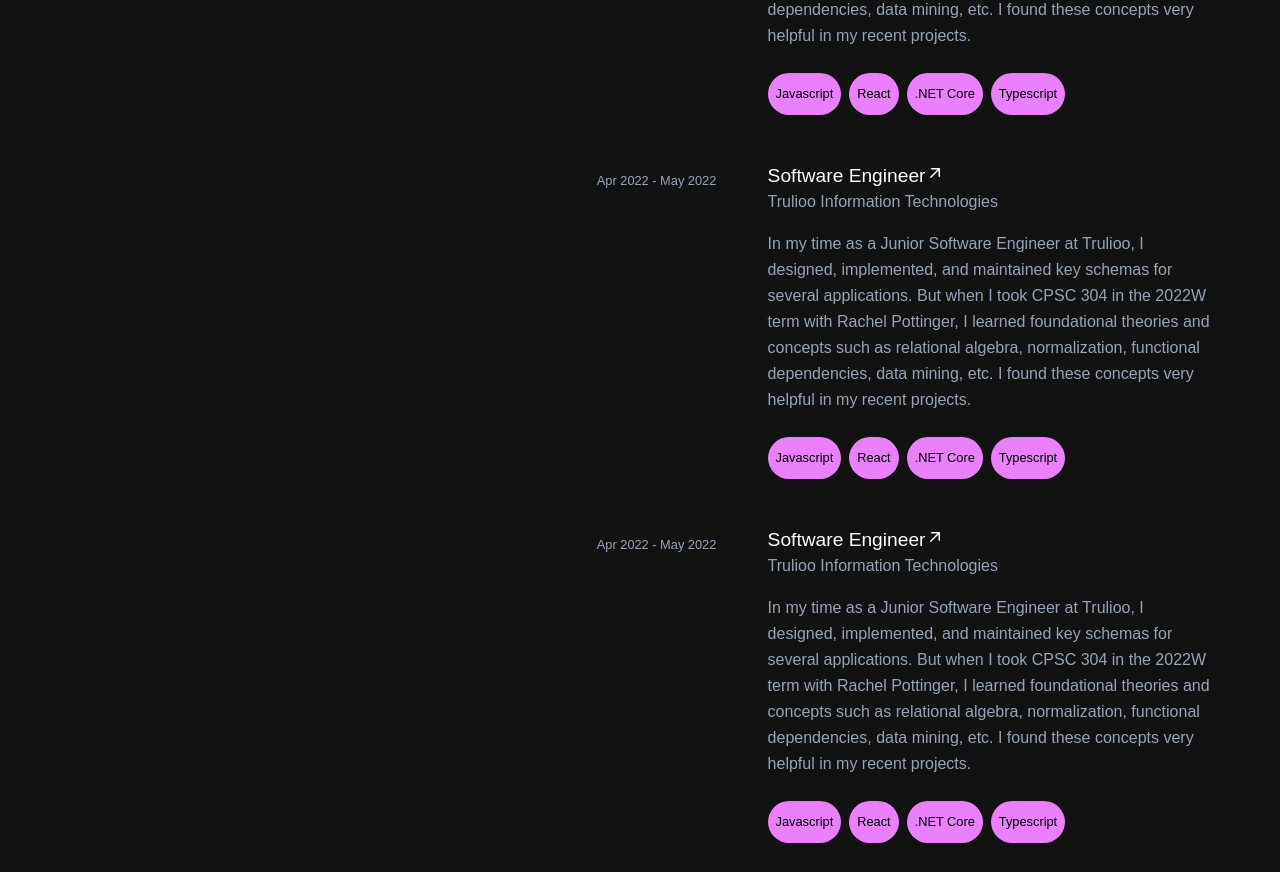
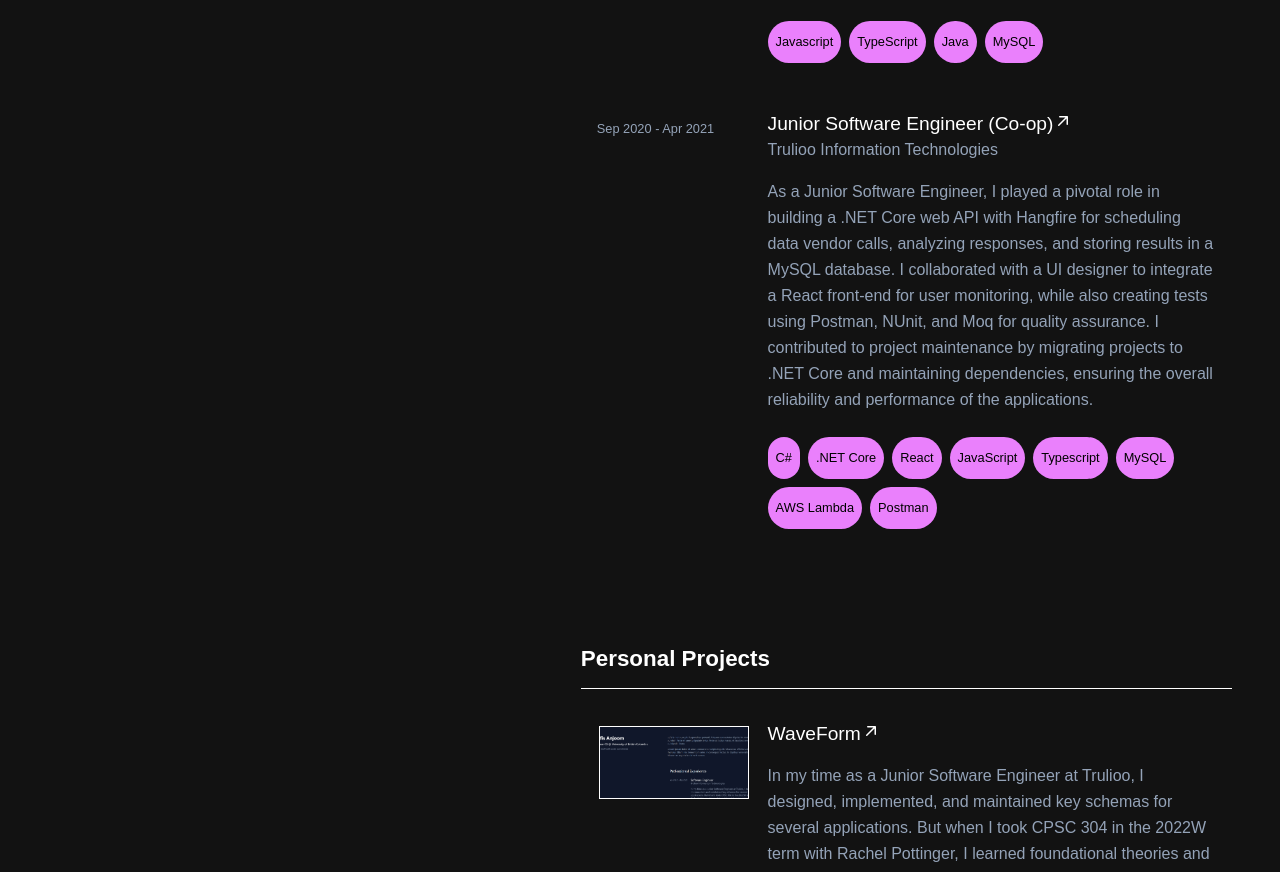
Before and after one commit to Nafis-Anjoom/Nafis-Anjoom.github.io, a plain HTML site: page index.html in a window 1280 px wide. Shown: the part 791-1663 px from the top of the page. Drawn offline with Linux system fonts and the light colour scheme; a web font is replaced by a local one.

Commit message:
updated professional experience section

```diff
--- a/index.html
+++ b/index.html
@@ -56,8 +56,9 @@
                             <a href="https://www.cs.ubc.ca/course-section/cpsc-317-101-2021w" target="_blank" class="bolded-link">Computer Networking</a>,
                             <a href="https://www.cs.ubc.ca/course-section/cpsc-313-102-2022w" target="_blank" class="bolded-link">Hardware and Operating Systems</a>,
                             <a href="https://www.cs.ubc.ca/course-section/cpsc-404-101-2021w" target="_blank" class="bolded-link">Advanced Relational Database Management System</a>,
-                            <a href="https://fsgeek.ca/teaching/cpsc-416-winter-22-term-2/" target="_blank" class="bolded-link">Distributed Systems</a>, <a class="bolded-link">Machine Learning</a>,
-                            and <a href="https://www.students.cs.ubc.ca/~cs-447/23Jan/" target="_blank" class="bolded-link">Data Visualization</a>.
+                            <a href="https://fsgeek.ca/teaching/cpsc-416-winter-22-term-2/" target="_blank" class="bolded-link">Distributed Systems</a>,
+                            <a href="https://ubc-cs.github.io/cpsc330-2023W1/syllabus.html" target="_blank" class="bolded-link">Machine Learning</a>, and
+                            <a href="https://www.students.cs.ubc.ca/~cs-447/23Jan/" target="_blank" class="bolded-link">Data Visualization</a>.
 
                         </p>
                         <p>
--- a/script.js
+++ b/script.js
@@ -1,27 +1,19 @@
 const experiences = [
     {
-        startDate: "Apr 2022",
-        endDate: "May 2022",
-        title: "Software Engineer",
-        organization: "Trulioo Information Technologies",
-        stack: ["Javascript", "React", ".NET Core", "Typescript"],
-        description: "In my time as a Junior Software Engineer at Trulioo, I designed, implemented, and maintained key schemas for several applications. But when I took CPSC 304 in the 2022W term with Rachel Pottinger, I learned foundational theories and concepts such as relational algebra, normalization, functional dependencies, data mining, etc. I found these concepts very helpful in my recent projects."
+        startDate: "Jan 2024",
+        endDate: "Present",
+        title: "Teaching Assistant",
+        organization: "Introduction to Relational Database course @ UBC",
+        stack: ["Javascript", "TypeScript", "Java", "MySQL"],
+        description: "As a Teaching Assistant for the Intro to Relational Database course, I provide personalized guidance to students in understanding and implementing database projects. I guide students through real-world application scenarios, emphasizing the practical aspects of database management systems."
     },
     {
-        startDate: "Apr 2022",
-        endDate: "May 2022",
-        title: "Software Engineer",
+        startDate: "Sep 2020",
+        endDate: "Apr 2021",
+        title: "Junior Software Engineer (Co-op)",
         organization: "Trulioo Information Technologies",
-        stack: ["Javascript", "React", ".NET Core", "Typescript"],
-        description: "In my time as a Junior Software Engineer at Trulioo, I designed, implemented, and maintained key schemas for several applications. But when I took CPSC 304 in the 2022W term with Rachel Pottinger, I learned foundational theories and concepts such as relational algebra, normalization, functional dependencies, data mining, etc. I found these concepts very helpful in my recent projects."
-    },
-    {
-        startDate: "Apr 2022",
-        endDate: "May 2022",
-        title: "Software Engineer",
-        organization: "Trulioo Information Technologies",
-        stack: ["Javascript", "React", ".NET Core", "Typescript"],
-        description: "In my time as a Junior Software Engineer at Trulioo, I designed, implemented, and maintained key schemas for several applications. But when I took CPSC 304 in the 2022W term with Rachel Pottinger, I learned foundational theories and concepts such as relational algebra, normalization, functional dependencies, data mining, etc. I found these concepts very helpful in my recent projects."
+        stack: ["C#", ".NET Core", "React", "JavaScript", "Typescript", "MySQL", "AWS Lambda", "Postman"],
+        description: "As a Junior Software Engineer, I played a pivotal role in building a .NET Core web API with Hangfire for scheduling data vendor calls, analyzing responses, and storing results in a MySQL database. I collaborated with a UI designer to integrate a React front-end for user monitoring, while also creating tests using Postman, NUnit, and Moq for quality assurance. I contributed to project maintenance by migrating projects to .NET Core and maintaining dependencies, ensuring the overall reliability and performance of the applications."
     }
 ]
 
```
